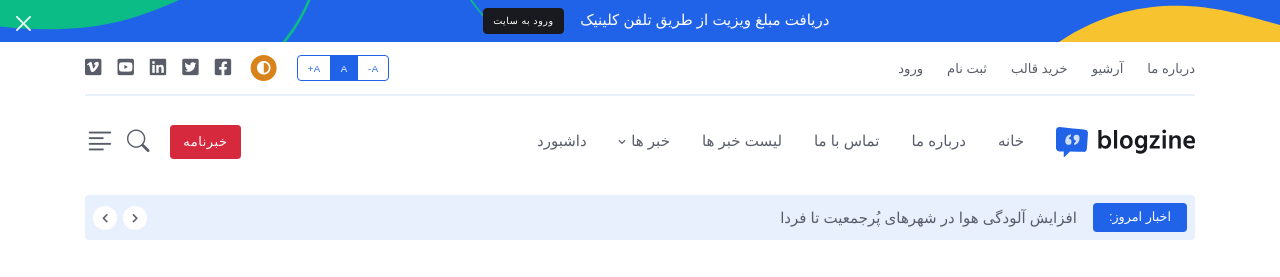
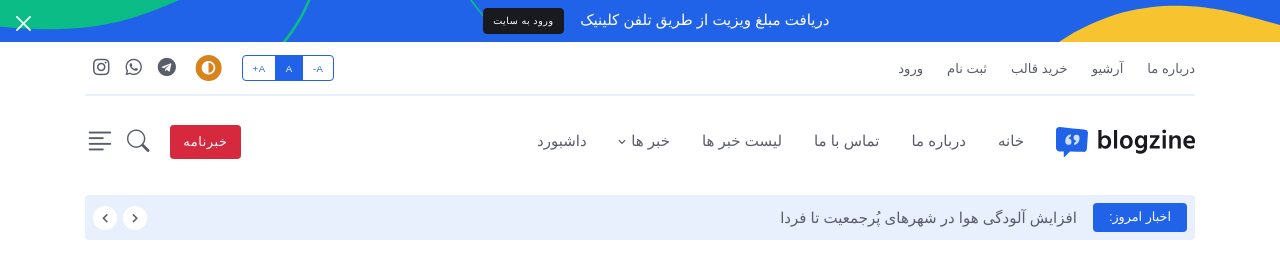
Before and after one commit to Amin-Hallaj/daynews, a Django app: page / in a window 1280 px wide. Shown: the top 277 px of the page. Run offline with Django 4.2, Linux system fonts and the light colour scheme; data comes from the database, SQL or seed files in the repository; both versions use the stored data as it was after the commit; some libraries are stand-ins or nearby versions; some web fonts are replaced.

Commit message:
تکمیل اطلاعات صفحه اول

```diff
--- a/front/views.py
+++ b/front/views.py
@@ -5,9 +5,10 @@ from news.models import News
 
 def front_index(request):
 
+    site_head=Main.objects.get()
     show_news=News.objects.all()
 
-    return render(request,'front/index.html',{'show_news':show_news})
+    return render(request,'front/index.html',{'show_news':show_news , "site_head":site_head})
 
 
 def front_about(request):
--- a/main/templates/front/base.html
+++ b/main/templates/front/base.html
@@ -4,8 +4,8 @@
 <html lang="fa" dir="rtl">
 
 <head>
-	<title>Blogzine - قالب HTML مجله خبری و وبلاگ</title>
-
+	{% block headtitle %}
+    {% endblock headtitle %}
 	<!-- Meta Tags -->
 	<meta charset="utf-8">
 	<meta name="viewport" content="width=device-width, initial-scale=1, shrink-to-fit=no">
@@ -241,19 +241,13 @@ Header START -->
 
 					<ul class="nav">
 						<li class="nav-item">
-							<a class="nav-link px-2 fs-5" href="#"><i class="fab fa-facebook-square"></i></a>
+							<a class="nav-link px-2 fs-5" href="{{site_head.telegram}}"><i class="fab fa-telegram"></i></a>
 						</li>
 						<li class="nav-item">
-							<a class="nav-link px-2 fs-5" href="#"><i class="fab fa-twitter-square"></i></a>
+							<a class="nav-link px-2 fs-5" href="{{site_head.whatsapp}}"><i class="fab fa-whatsapp"></i></a>
 						</li>
 						<li class="nav-item">
-							<a class="nav-link px-2 fs-5" href="#"><i class="fab fa-linkedin"></i></a>
-						</li>
-						<li class="nav-item">
-							<a class="nav-link px-2 fs-5" href="#"><i class="fab fa-youtube-square"></i></a>
-						</li>
-						<li class="nav-item">
-							<a class="nav-link ps-2 pe-0 fs-5" href="#"><i class="fab fa-vimeo"></i></a>
+							<a class="nav-link px-2 fs-5" href="{{site_head.instagram}}"><i class="fab fa-instagram"></i></a>
 						</li>
 					</ul>
 				</div>
@@ -520,11 +514,9 @@ Footer START -->
 			<div class="col-sm-6 col-lg-3 mb-4">
 				<h5 class="mb-4 text-white">دریافت بروزسانی ها</h5>
 				<ul class="nav flex-column text-primary-hover">
-					<li class="nav-item"><a class="nav-link pt-0" href="#"><i class="fab fa-whatsapp fa-fw me-2"></i>واتساپ</a></li>
-					<li class="nav-item"><a class="nav-link" href="#"><i class="fab fa-youtube fa-fw me-2"></i>یوتیوب</a></li>
-					<li class="nav-item"><a class="nav-link" href="#"><i class="far fa-bell fa-fw me-2"></i>وب سایت</a></li>
-					<li class="nav-item"><a class="nav-link" href="#"><i class="far fa-envelope fa-fw me-2"></i>خبرنامه</a></li>
-					<li class="nav-item"><a class="nav-link" href="#"><i class="fas fa-headphones-alt fa-fw me-2"></i>پادکست</a></li>
+					<li class="nav-item"><a class="nav-link pt-0" href="{{site_head.whatsapp}}"><i class="fab fa-whatsapp fa-fw me-2">واتس‌آپ</i></a></li>
+					<li class="nav-item"><a class="nav-link" href="{{site_head.telegram}}"><i class="fab fa-telegram fa-fw me-2">تلگرام</i></a></li>
+					<li class="nav-item"><a class="nav-link" href="{{site_head.instagram}}"><i class="far fa-instagram fa-fw me-2">اینستاگرام</i></a></li>
 				</ul>
 			</div>
 
@@ -580,7 +572,7 @@ Footer START -->
 			<div class="row align-items-center justify-content-md-between py-4">
 				<div class="col-md-6">
 					<!-- Copyright -->
-					<div class="text-center text-md-start text-primary-hover text-muted">©2022 ارائه شده در سایت <a href="https://www.rtl-theme.com/" class="text-reset btn-link" target="_blank">راست چین</a>
+					<div class="text-center text-md-start text-primary-hover text-muted">{{site_head.copyright}}<a href="https://www.rtl-theme.com/" class="text-reset btn-link" target="_blank"></a>
 					</div>
 				</div>
 				<div class="col-md-6 d-sm-flex align-items-center justify-content-center justify-content-md-end">
--- a/main/templates/front/index.html
+++ b/main/templates/front/index.html
@@ -1,5 +1,8 @@
 {% extends 'front/base.html' %}
 {% load static %}
+{% block headtitle %}
+<title>{{site_head.name_site}}| خانه</title>
+{% endblock headtitle %}
 {% block contentfront %}
 
 <!-- =======================
```
Also changed, not shown: db.sqlite3.
